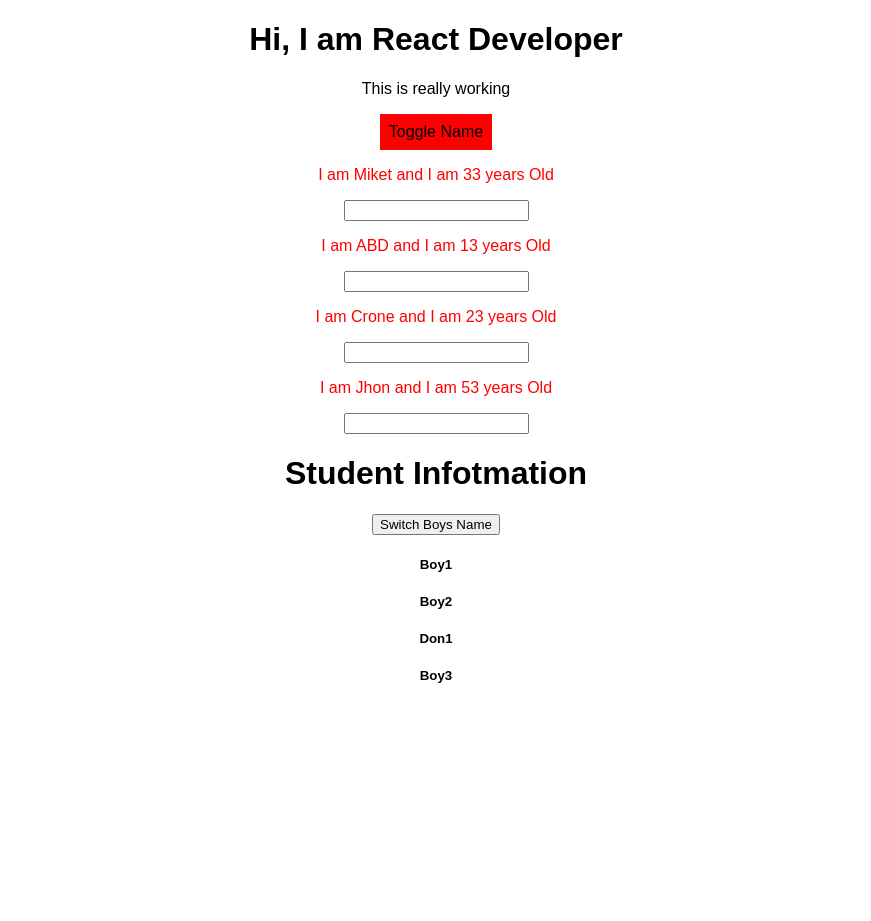
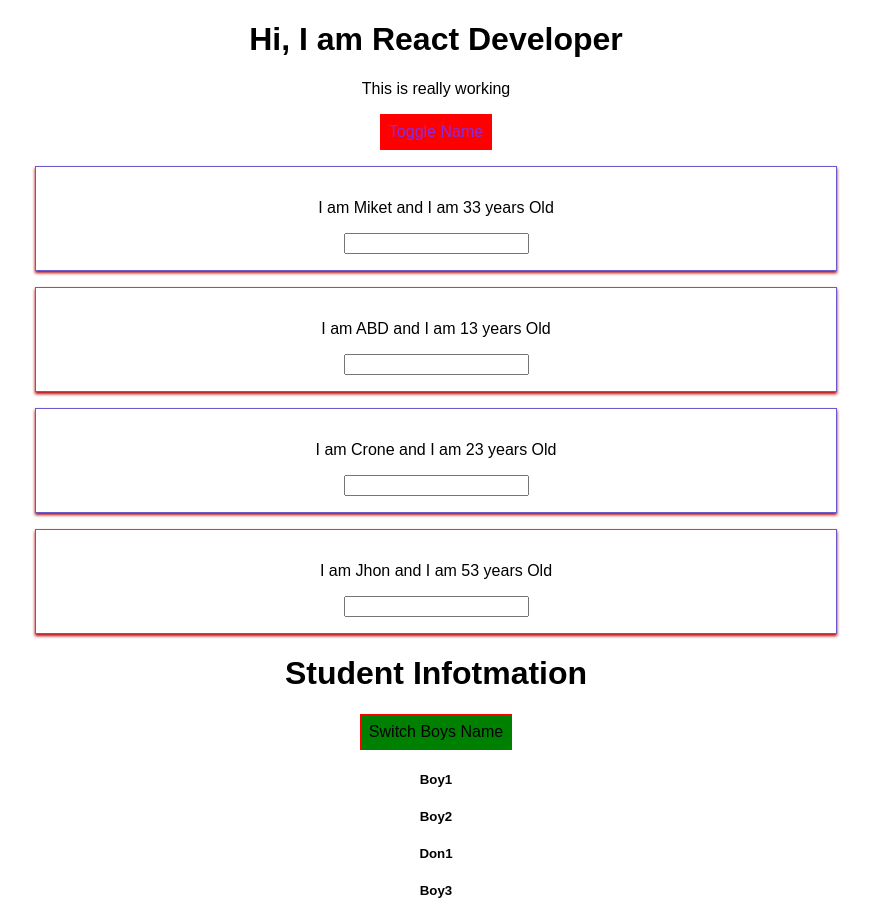
Before and after one commit to aniketbumbc/React-Practice, a React (Create React App) app: page / in a window 1280 px wide. Both pictures are taken after a click on the button "Toggle Name". Shown: the whole page, without its empty margins (204-1075 px from the left). Before the commit the page ends 800 px from the top, so only its background shows below. Built offline with nearby package versions, Linux system fonts and the light colour scheme.

Commit message:
split component

```diff
--- a/src/App.css
+++ /dev/null
@@ -1,12 +0,0 @@
-.App {
-  text-align: center;
-}
-
-.blue{
-  color: blueviolet;
-}
-
-.bold{
-  font-weight: bold;
-  border: 1px solid rgb(84, 167, 29);
-}
--- a/src/App.js
+++ /dev/null
@@ -1,101 +0,0 @@
-import React, { Component } from "react";
-import "./App.css";
-import Person from "./Components/Person/Person";
-import Student from "./Components/Student";
-class App extends Component {
-  state = {
-    tech: "React",
-    person: [
-      { id: "34f", name: "Miket", age: 33 },
-      { id: "14f", name: "ABD", age: 13 },
-      { id: "24f", name: "Crone", age: 23 },
-      { id: "f4f", name: "Jhon", age: 53 }
-    ],
-    showPersons: false
-  };
-
-  deletePersonHandler = index => {
-    const person = [...this.state.person];
-    person.splice(index, 1);
-    this.setState({ person: person });
-  };
-
-  nameChangeHandler = (event, id) => {
-    const personIndex = this.state.person.findIndex(p => {
-      return p.id === id;
-    });
-    const persons = { ...this.state.person[personIndex] };
-    persons.name = event.target.value;
-
-    const person = [...this.state.person];
-    person[personIndex] = persons;
-
-    this.setState({ person: person });
-  };
-
-  togglePersonHandler = () => {
-    const currentShow = this.state.showPersons;
-    this.setState({ showPersons: !currentShow });
-  };
-
-  render() {
-    const style = {
-      backgroundColor: "green",
-      font: "inherit",
-      border: "1px solid red",
-      padding: "8px",
-      cursor: "pointer",
-      ':hover':{
-      backgroundColor: "lightgreen",
-      color:"white"
-      }
-    };
-
-    let persons = null;
-    if (this.state.showPersons) {
-      persons = (
-        <div>
-          {this.state.person.map((ele, index) => {
-            return (
-              <Person
-                name={ele.name}
-                age={ele.age}
-                click={() => this.deletePersonHandler(index)}
-                key={ele.id}
-                change={event => this.nameChangeHandler(event, ele.id)}
-              />
-            );
-          })}
-        </div>
-      );
-
-      style.backgroundColor = 'red';
-      style[':hover'] = {
-        backgroundColor: "lightblue",
-        color:"white"
-        }
-    }
-
-    let classes = [];
-    if(this.state.person.length <=3){
-      classes.push('blue');
-    }
-    if(this.state.person.length <=2){
-      classes.push('bold');
-    }
-
-    return (
-      <div className="App">
-        <h1> Hi, I am {this.state.tech} Developer</h1>
-        <p className={classes.join(' ')}> This is really working </p>
-        <button style={style} onClick={this.togglePersonHandler}>
-          Toggle Name
-        </button>
-        {persons}
-        <Student />
-      </div>
-    );
-  }
-}
-
-export default App;
--- a/src/Components/Person/Person.js
+++ b/src/Components/Person/Person.js
@@ -1,24 +1,15 @@
 import React from "react";
 import './person.css';
-import styled from 'styled-components';
+//import styled from 'styled-components';
 const person = (props) => {
-  const style = {
-    '@media  (mim-width:500px)':{
-      width:'450px'
-    }
-  };
-
-  const StylDiv =  styled.div` color:red`;
-
-  return (
-   // <div className="Person" style={style}>
-   <StylDiv>
+   return (
+    <div className="Person">
       <p onClick = {props.click}>
         I am {props.name} and I am {props.age} years Old
       </p>
       <p>{props.children}</p>
       <input type ="text" onChange={props.change} value = {props.tech}/>
-      </StylDiv>
+    </div>
   );
 };
 
--- /dev/null
+++ b/src/Components/PersonList.js
@@ -0,0 +1,17 @@
+import React from "react";
+import Person from '../Components/Person/Person';
+
+const PersonList = props =>
+  props.person.map((ele, index) => {
+    return (
+      <Person
+        name={ele.name}
+        age={ele.age}
+        click={() => props.clicked(index)}
+        key={ele.id}
+        change={event => props.changed(event, ele.id)}
+      />
+    );
+  });
+
+  export default PersonList
--- /dev/null
+++ b/src/Components/cockpit/Cockpit.js
@@ -0,0 +1,28 @@
+import React from "react";
+import classes from "./cockpit.css";
+
+const Cockpit = props => {
+console.log(classes);
+  let assignedclasses = [];
+  let btnClass = "";
+  if (props.showPerson) {
+    btnClass = "blue";
+  }
+  if (props.person.length <= 3) {
+    assignedclasses.push("blue");
+  }
+  if (props.person.length <= 2) {
+    assignedclasses.push("bold");
+  }
+  return (
+    <div className={classes.Cockpit}>
+      <h1> Hi, I am {props.tech} Developer</h1>
+      <p className={assignedclasses.join(" ")}> This is really working </p>
+      <button className={btnClass} onClick={props.toggle}>
+        Toggle Name
+      </button>
+    </div>
+  );
+};
+
+export default Cockpit;
--- /dev/null
+++ b/src/Components/cockpit/cockpit.css
@@ -0,0 +1,29 @@
+.blue {
+  color: blueviolet;
+}
+
+.bold {
+  font-weight: bold;
+  border: 1px solid rgb(84, 167, 29);
+}
+
+ button {
+      background-color: green;
+      font: inherit;
+      border: 1px solid red;
+      padding: 8px;
+      cursor: pointer;
+}
+
+ button:hover {
+      background-color: lightgreen;
+      color: white;
+    }
+     button.blue{
+          background-color: red;
+    }
+
+     button.blue:hover {
+        background-color: lightblue;
+        color: white
+      };
--- /dev/null
+++ b/src/container/App.css
@@ -0,0 +1,3 @@
+.App {
+  text-align: center;
+}
--- /dev/null
+++ b/src/container/App.js
@@ -0,0 +1,69 @@
+import React, { Component } from "react";
+import "./App.css";
+import PersonList from "../Components/PersonList";
+import Student from "../Components/Student";
+import Cockpit from "../Components/cockpit/Cockpit";
+
+class App extends Component {
+  state = {
+    tech: "React",
+    person: [
+      { id: "34f", name: "Miket", age: 33 },
+      { id: "14f", name: "ABD", age: 13 },
+      { id: "24f", name: "Crone", age: 23 },
+      { id: "f4f", name: "Jhon", age: 53 }
+    ],
+    showPersons: false
+  };
+
+  deletePersonHandler = index => {
+    const person = [...this.state.person];
+    person.splice(index, 1);
+    this.setState({ person: person });
+  };
+
+  nameChangeHandler = (event, id) => {
+    const personIndex = this.state.person.findIndex(p => {
+      return p.id === id;
+    });
+    const persons = { ...this.state.person[personIndex] };
+    persons.name = event.target.value;
+
+    const person = [...this.state.person];
+    person[personIndex] = persons;
+
+    this.setState({ person: person });
+  };
+
+  togglePersonHandler = () => {
+    const currentShow = this.state.showPersons;
+    this.setState({ showPersons: !currentShow });
+  };
+
+  render() {
+    let persons = null;
+    if (this.state.showPersons) {
+      persons = (
+        <PersonList
+          person={this.state.person}
+          clicked={this.deletePersonHandler}
+          changed={this.nameChangeHandler}
+        />
+      );
+    }
+    return (
+      <div className="App">
+        <Cockpit
+          showPerson={this.state.showPersons}
+          tech={this.state.tech}
+          person={this.state.person}
+          toggle={this.togglePersonHandler}
+        />
+        {persons}
+        <Student />
+      </div>
+    );
+  }
+}
+
+export default App;
--- a/src/index.js
+++ b/src/index.js
@@ -1,7 +1,7 @@
 import React from 'react';
 import ReactDOM from 'react-dom';
 import './index.css';
-import App from './App';
+import App from './container/App';
 import registerServiceWorker from './registerServiceWorker';
 
 ReactDOM.render(<App />, document.getElementById('root'));
```
Also changed, not shown: 1 other file (tests, documents, lock files or other folders).
